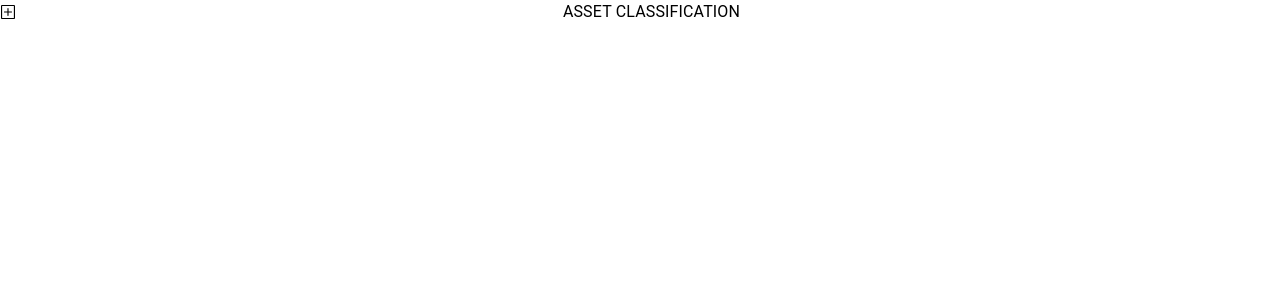
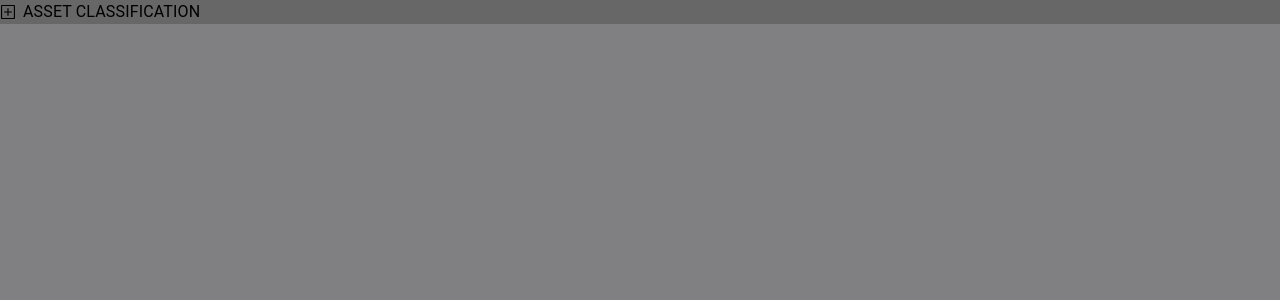
Before and after one commit to dev1ninja/Tailwind-UI-Component-tree-, a React (Create React App) app: page / in a window 1280 px wide. Shown: the top 300 px of the page. Built offline with nearby package versions, Linux system fonts and the light colour scheme.

Commit message:
update tree&table

```diff
--- a/src/App.js
+++ b/src/App.js
@@ -1,57 +1,12 @@
 import logo from './logo.svg';
 import './App.css';
-import Tree from './components/tree/tree';
+import cn from 'classnames'
+import View from './containers/View/view';
 
 function App() {
-  const data = {
-    id: 'root',
-    name: 'ASSET CLASSIFICATION',
-    children: [
-      {
-        id: '0',
-        name: 'LEVEL 00',
-        children: [
-          {
-            id: '1',
-            name: 'LEVEL 01',
-            children: [
-              {
-                id: '2',
-                name: 'LEVEL 02',
-                children: [
-                  {
-                    id: '3',
-                    name: 'LEVEL 03',
-                    children: [
-                      {
-                        id: '03-1',
-                        name: '2020'
-                      },
-                      {
-                        id: '03-2',
-                        name: '2019'
-                      },
-                      {
-                        id: '03-3',
-                        name: '2016'
-                      },
-                      {
-                        id: '03-4',
-                        name: '2012'
-                      },
-                    ],
-                  }
-                ],
-              },
-            ],
-          },
-        ],
-      },
-    ],
-  };
   return (
-    <div className="App">
-      <Tree jsonData={data}/>
+    <div className={cn("bg-secondary")}>
+      <View />
     </div>
   );
 }
--- a/src/components/tree/tree.css
+++ b/src/components/tree/tree.css
@@ -0,0 +1,3 @@
+.treeViewBg{
+  background-color: #676767;
+}
--- a/src/components/tree/tree.js
+++ b/src/components/tree/tree.js
@@ -35,17 +35,16 @@ function CloseSquare(props) {
 
 function Tree({ jsonData, children, className, ...rest }) {
   const renderTree = (nodes) => (
-    <TreeItem key={nodes.id} nodeId={nodes.id} label={nodes.name}>
+    <TreeItem key={nodes.id} nodeId={nodes.id} label={nodes.name} >
       {Array.isArray(nodes.children) ? nodes.children.map((node) => renderTree(node)) : null}
     </TreeItem>
   );
   return (
-    <div className={cn()}>
+    <div className={cn("bg-primary")}>
       <TreeView
-        className={cn()}
+        className={cn("text-left")}
         defaultCollapseIcon={ <MinusSquare /> }
         defaultExpandIcon={ <PlusSquare /> }
-        // defaultEndIcon={ <CloseSquare /> }
       >
         {renderTree(jsonData)}
       </TreeView>
--- /dev/null
+++ b/src/containers/View/view.js
@@ -0,0 +1,64 @@
+import React from 'react'
+import { ReactDOM } from 'react-dom'
+import cn from 'classnames'
+import Tree from '../../components/tree/tree'
+import Table from '../../components/table/table'
+
+const data = {
+  id: 'root',
+  name: 'ASSET CLASSIFICATION',
+  children: [
+    {
+      id: '0',
+      name: 'LEVEL 00',
+      children: [
+        {
+          id: '1',
+          name: 'LEVEL 01',
+          children: [
+            {
+              id: '2',
+              name: 'LEVEL 02',
+              children: [
+                {
+                  id: '3',
+                  name: 'LEVEL 03',
+                  children: [
+                    {
+                      id: '03-1',
+                      name: '2020'
+                    },
+                    {
+                      id: '03-2',
+                      name: '2019'
+                    },
+                    {
+                      id: '03-3',
+                      name: '2016'
+                    },
+                    {
+                      id: '03-4',
+                      name: '2012'
+                    },
+                  ],
+                }
+              ],
+            },
+          ],
+        },
+      ],
+    },
+  ],
+};
+
+function View({...rest}) {
+  return (
+    <div className={cn("bg-secondary")}>
+      <Tree jsonData={data} />
+      <div style={{ height: "100vh", visibility: 'hidden' }}></div>
+      <Table />
+    </div>
+  );
+}
+
+export default View;
--- a/tailwind.config.js
+++ b/tailwind.config.js
@@ -2,10 +2,15 @@ module.exports = {
   purge: ['./src/**/*.{js,jsx,ts,tsx}', './public/index.html'],
   darkMode: false, // or 'media' or 'class'
   theme: {
-    extend: {},
+    colors: {
+      primary: "#676767",
+      secondary: "#807f81"
+    },
   },
   variants: {
-    extend: {},
+    extend: {
+      backgroundColor: ['active']
+    },
   },
   plugins: [],
 }
```
Also changed, not shown: src/components/table/table.js (+12 -0 lines).
